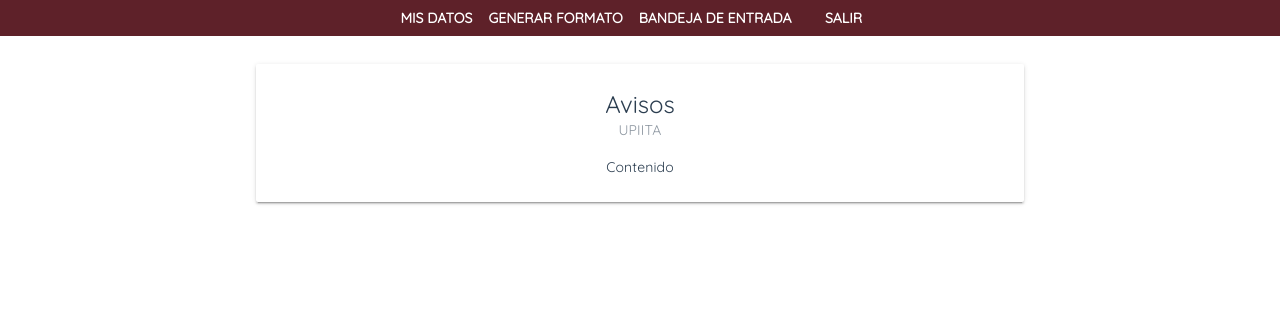
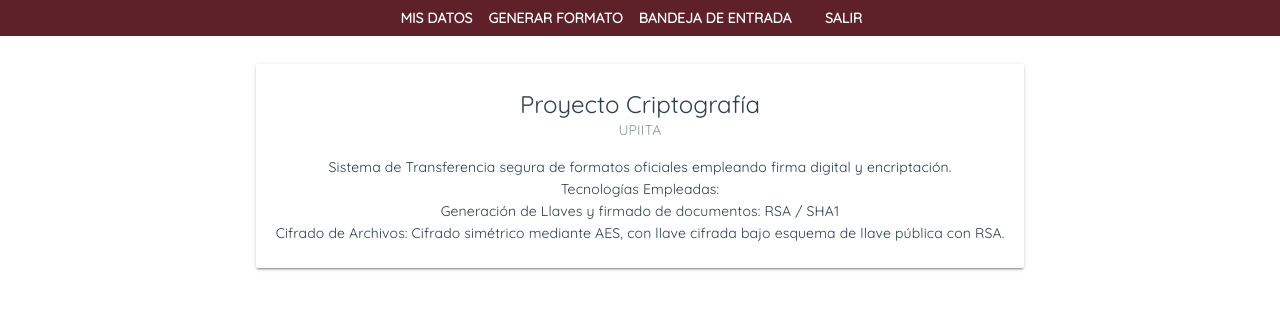
Before and after one commit to betangaranga/criptografia, a Vue app: page /principal in a window 1280 px wide. Shown: the top 310 px of the page. Built offline with nearby package versions, Linux system fonts and the light colour scheme; no server answers; sample sign-in values are in the browser's storage; what vue-a11y-dialog, vuefire would draw is missing.

Commit message:
Se agrega descripción de proyecto y se cambia pantalla de inicio de sesion

```diff
--- a/src/components/Login.vue
+++ b/src/components/Login.vue
@@ -15,7 +15,7 @@
         <div class="title">
           <img src="../assets/ipn.png">
           <div class="md-title">UPIITA-IPN</div>
-          <div class="md-body-1">Sistema de Administracion Escolar</div>
+          <div class="md-body-1">Sistema de Transferencia segura de formatos oficales</div>
         </div>
 
         <div class="form">
--- a/src/components/Principal.vue
+++ b/src/components/Principal.vue
@@ -25,12 +25,15 @@
  <md-card md-with-hover v-bind:style="card" v-show="principal" >
             <md-ripple>
                 <md-card-header>
-                    <div class="md-title">Avisos</div>
+                    <div class="md-title">Proyecto Criptografía</div>
                     <div class="md-subhead">UPIITA</div>
                 </md-card-header>
 
                 <md-card-content>
-                   Contenido
+                   Sistema de Transferencia segura de formatos oficiales empleando firma digital y encriptación.
+                   <br> Tecnologías Empleadas:
+                   <br> Generación de Llaves y firmado de documentos: RSA / SHA1
+                   <br> Cifrado de Archivos: Cifrado simétrico mediante AES, con llave cifrada bajo esquema de llave pública con RSA.
                 </md-card-content>
 
             </md-ripple>
```
